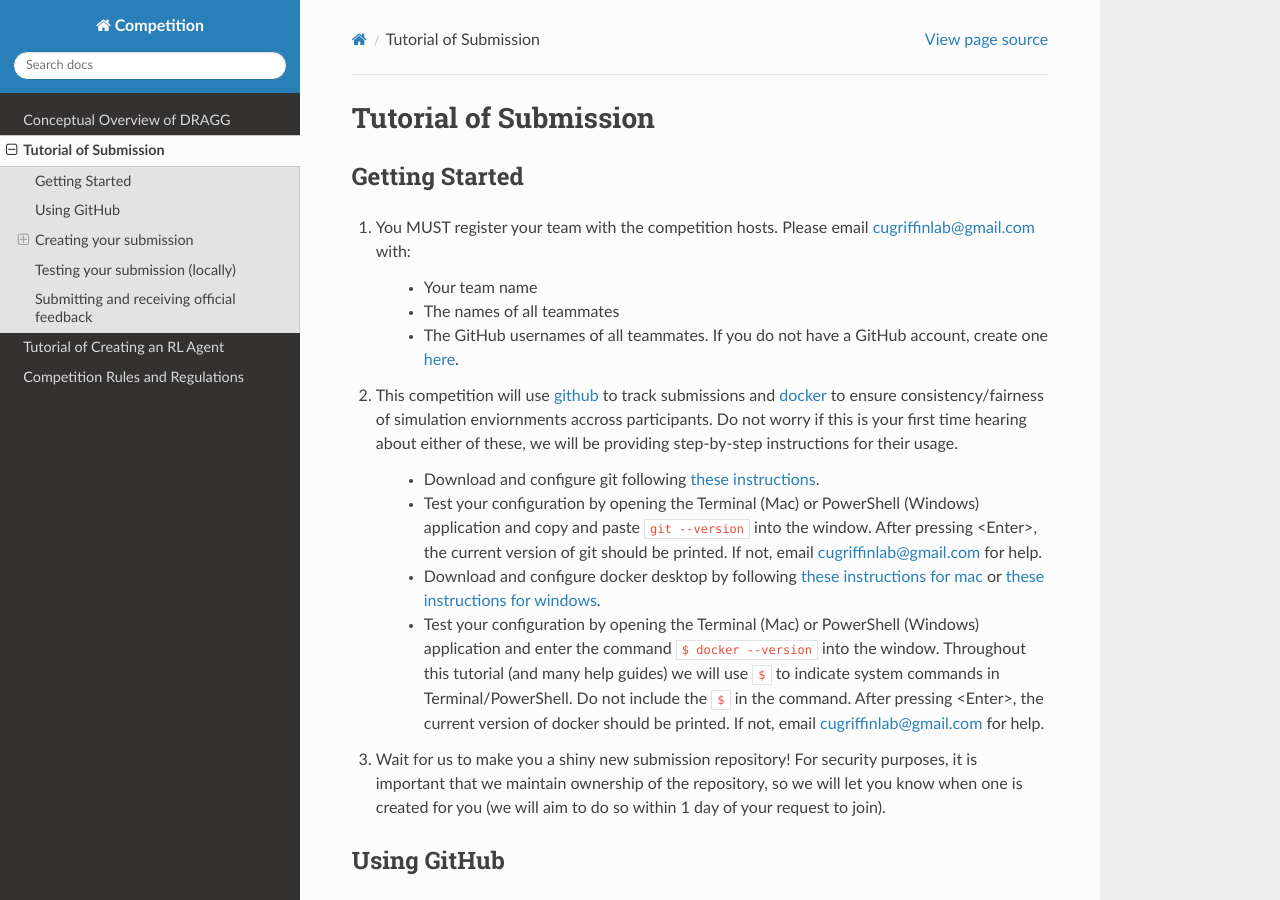
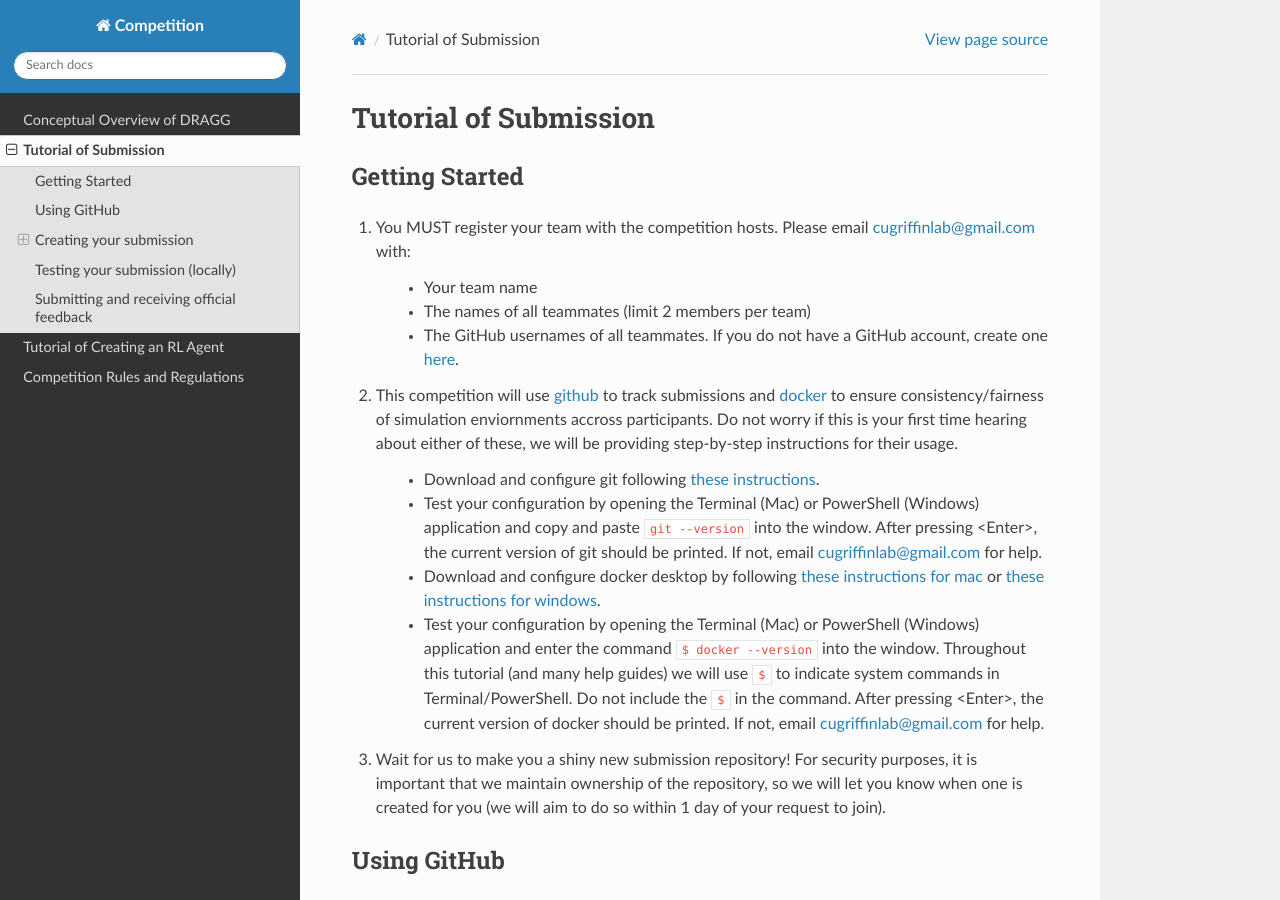
Before and after one commit to CUgriffinlab/gnomes-submission, a Sphinx documentation site: the page built from docs/source/tutorial.rst, in a window 1280 px wide and 900 px high. Built offline with Sphinx 7.4.7 and the Read the Docs theme 2.0.0, drawn with Linux system fonts in a browser that asks for light colours.

Commit message:
Update tutorial.rst

```diff
--- a/docs/source/tutorial.rst
+++ b/docs/source/tutorial.rst
@@ -5,7 +5,7 @@ Getting Started
 #. You MUST register your team with the competition hosts. Please email cugriffinlab@gmail.com with:
 
 	* Your team name
-	* The names of all teammates
+	* The names of all teammates (limit 2 members per team)
 	* The GitHub usernames of all teammates. If you do not have a GitHub account, create one `here <https://github.com/join>`_.
 
 #. This competition will use `github <https://github.com/about>`_ to track submissions and `docker <https://docs.docker.com/get-started/overview/>`_ to ensure consistency/fairness of simulation enviornments accross participants. Do not worry if this is your first time hearing about either of these, we will be providing step-by-step instructions for their usage.
```
